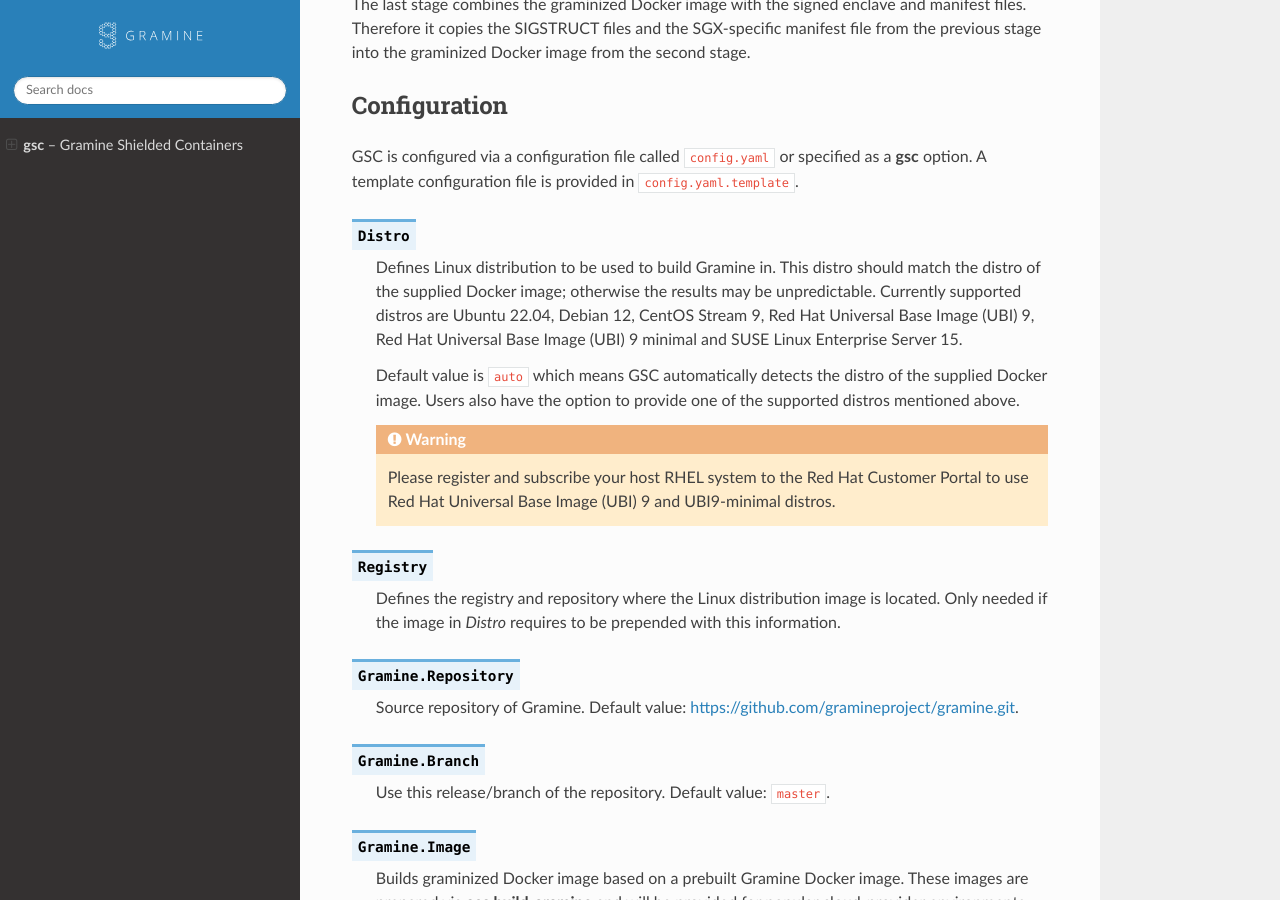
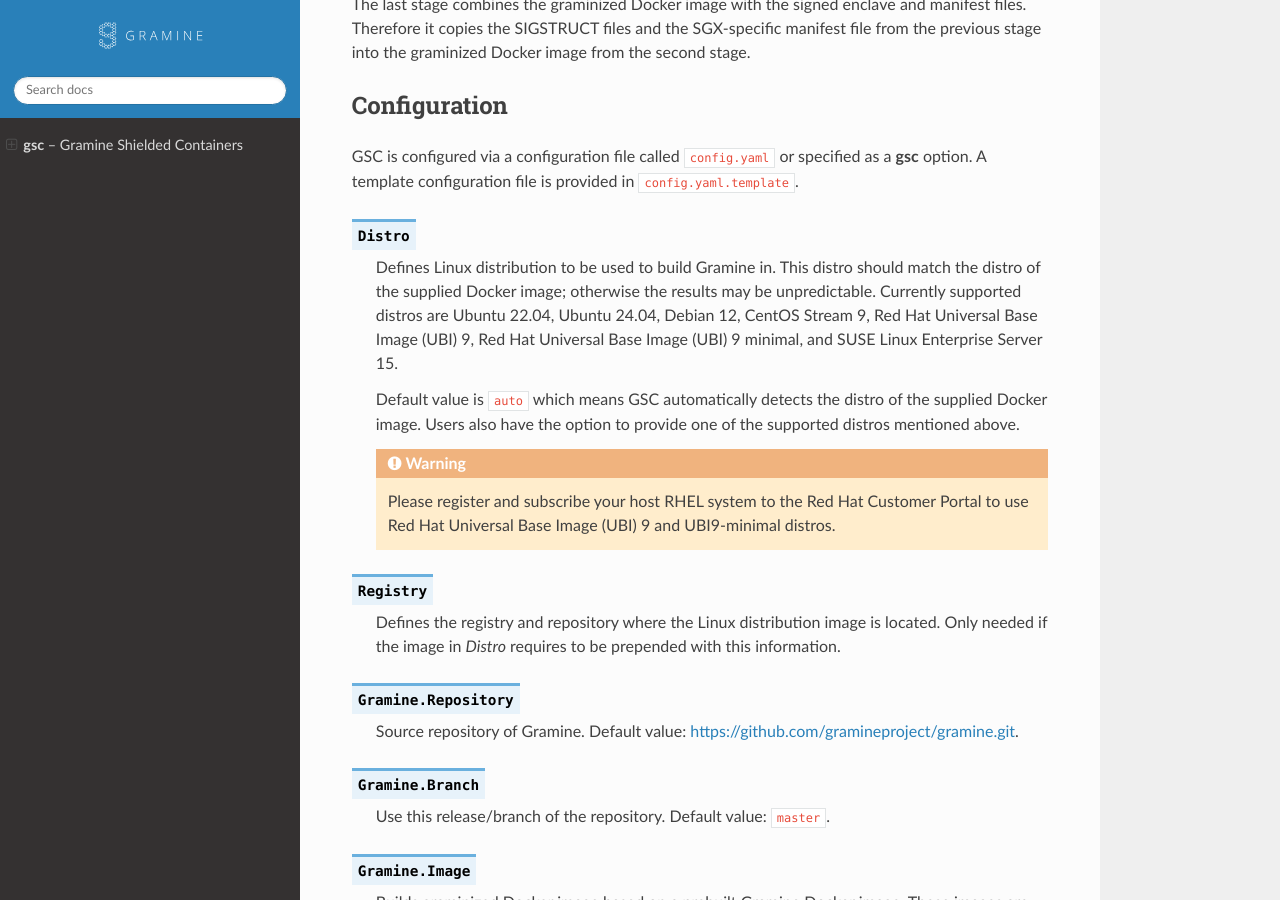
Before and after one commit to gramineproject/gsc, a Sphinx documentation site: the page built from Documentation/index.rst, in a window 1280 px wide and 900 px high, scrolled down 5984 px. Built offline with Sphinx 7.4.7 and the Read the Docs theme 3.1.0, drawn with Linux system fonts in a browser that asks for light colours.

```diff
--- a/Documentation/index.rst
+++ b/Documentation/index.rst
@@ -322,11 +322,12 @@
 
 .. describe:: Distro
 
-   Defines Linux distribution to be used to build Gramine in. This distro should
-   match the distro of the supplied Docker image; otherwise the results may be
-   unpredictable. Currently supported distros are Ubuntu 22.04, Debian 12, CentOS
-   Stream 9, Red Hat Universal Base Image (UBI) 9, Red Hat Universal Base Image
-   (UBI) 9 minimal and SUSE Linux Enterprise Server 15.
+   Defines Linux distribution to be used to build Gramine in. This distro
+   should match the distro of the supplied Docker image; otherwise the
+   results may be unpredictable. Currently supported distros are Ubuntu
+   22.04, Ubuntu 24.04, Debian 12, CentOS Stream 9, Red Hat Universal Base
+   Image (UBI) 9, Red Hat Universal Base Image (UBI) 9 minimal, and SUSE
+   Linux Enterprise Server 15.
 
    Default value is ``auto`` which means GSC automatically detects the distro
    of the supplied Docker image. Users also have the option to provide one of
```
Also changed, not shown: 1 other file.
